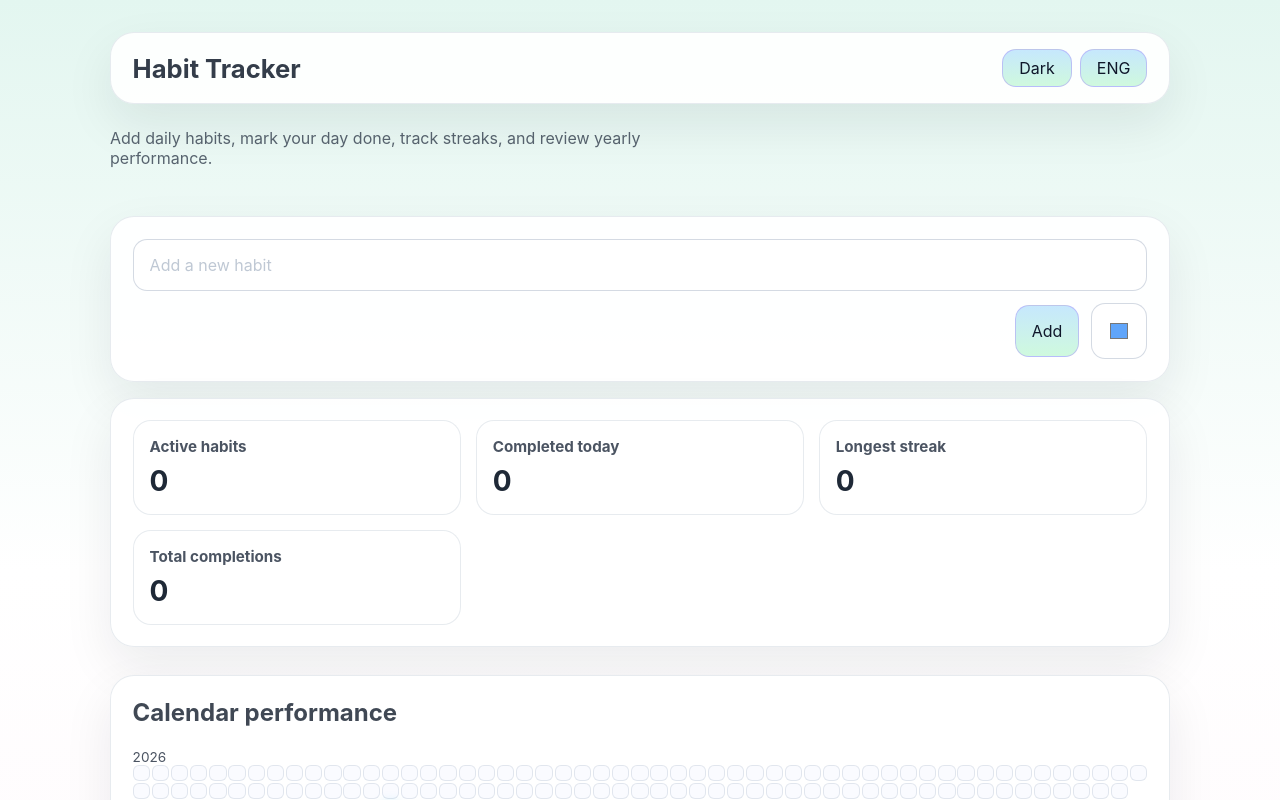
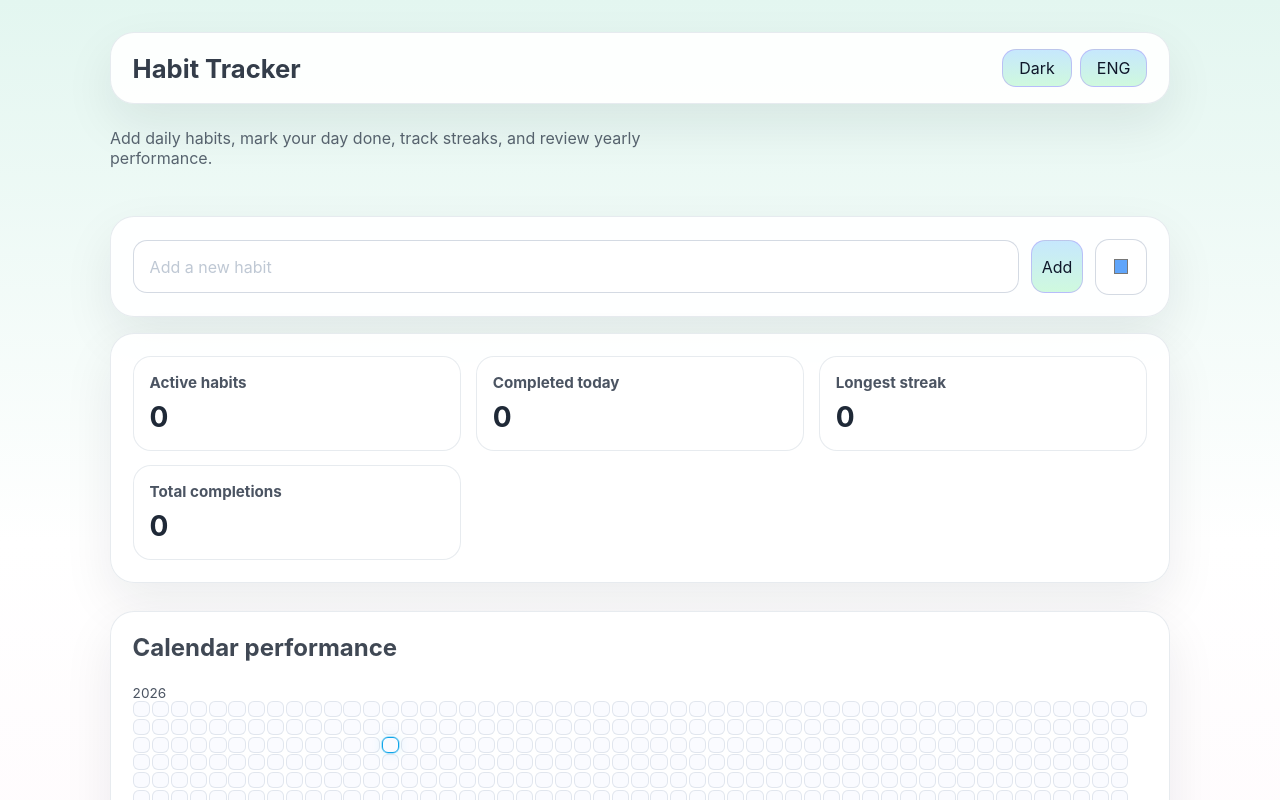
Before and after one commit to omERdem555/Habit-Tracking, a React (Vite) app: page / in a window 1280 px wide. Shown: the top 800 px of the page. Built offline with nearby package versions, Linux system fonts and the light colour scheme.

Commit message:
Alışkanlık eklemek için input alanı düz hizzalandı ve renk paleti geldi

```diff
--- /dev/null
+++ b/src/global.d.ts
@@ -0,0 +1 @@
+declare module '*.css';
--- a/src/styles.css
+++ b/src/styles.css
@@ -142,8 +142,11 @@ header h1 {
 }
 
 .form-row {
-  display: grid;
+  display: flex;
+  align-items: center;
   gap: 0.75rem;
+  max-width: 100%;
+  flex-wrap: nowrap;
 }
 
 .form-actions {
@@ -151,10 +154,18 @@ header h1 {
   justify-content: flex-end;
   align-items: center;
   gap: 0.75rem;
+  flex-shrink: 0;
+  flex: 0 0 auto;
 }
 
 .form-row input,
 .form-row button {
+  display: flex;
+  flex: 1 1 auto;
+  width: 100%;
+  min-width: 0;
+  align-items: center;
+  justify-content: center;
   padding: 0.95rem 1rem;
   border-radius: 14px;
   border: 1px solid rgba(148, 163, 184, 0.4);
@@ -380,6 +391,7 @@ header h1 {
   background: rgba(255, 255, 255, 0.08);
 }
 
+
 .modal-list li span {
   display: inline-flex;
   align-items: center;
```
